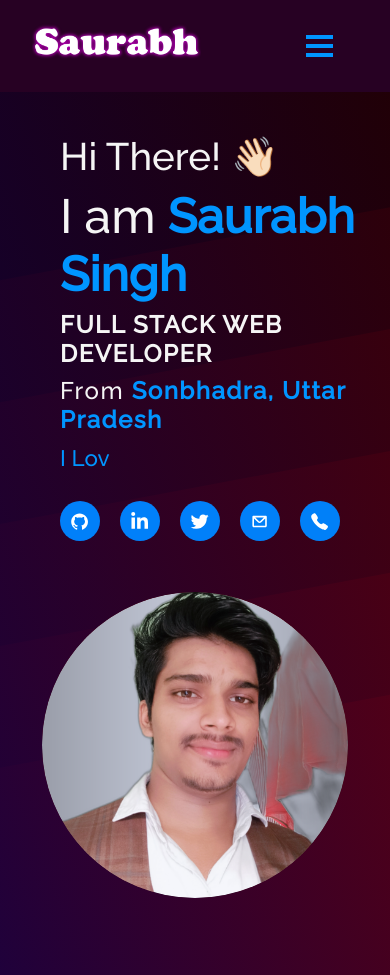
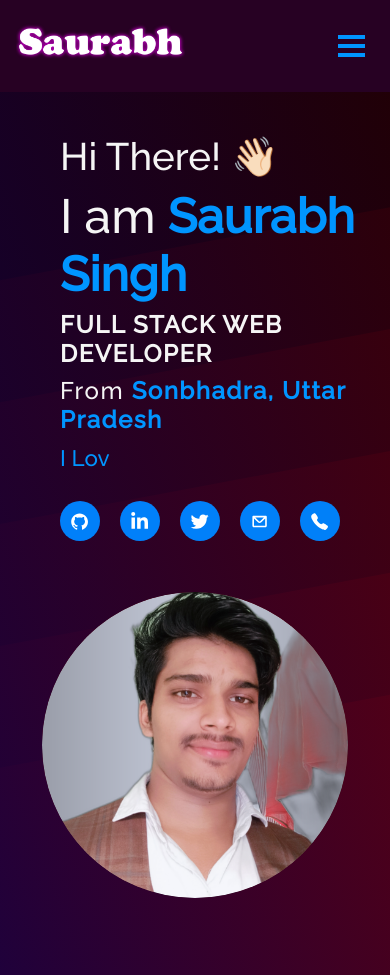
Before and after one commit to SaurabhSinghRbz/my-portfolio, a React (Create React App) app: page / in a window 390 px wide. Built offline with nearby package versions, Linux system fonts and the light colour scheme.

Commit message:
adding media querry to navBar

```diff
--- a/src/style.css
+++ b/src/style.css
@@ -135,7 +135,7 @@ html {
 
 @media (max-width: 767px) {
   .navbar {
-    padding: 1rem 2rem !important;
+    padding: 1rem !important;
     font-size: 1.4rem !important;
     background-color: #270123 !important;
   }
@@ -1211,4 +1211,15 @@ html {
   .home-content {
     padding-top: 4rem !important;
   }
+
+  .navbar {
+    width: 100% !important;
+    padding-left: 1rem !important;
+    padding-right: 0 !important;
+  }
+
+  .container {
+    padding-left: 0 !important;
+    padding-right: 0 !important;
+  }
 }
```
